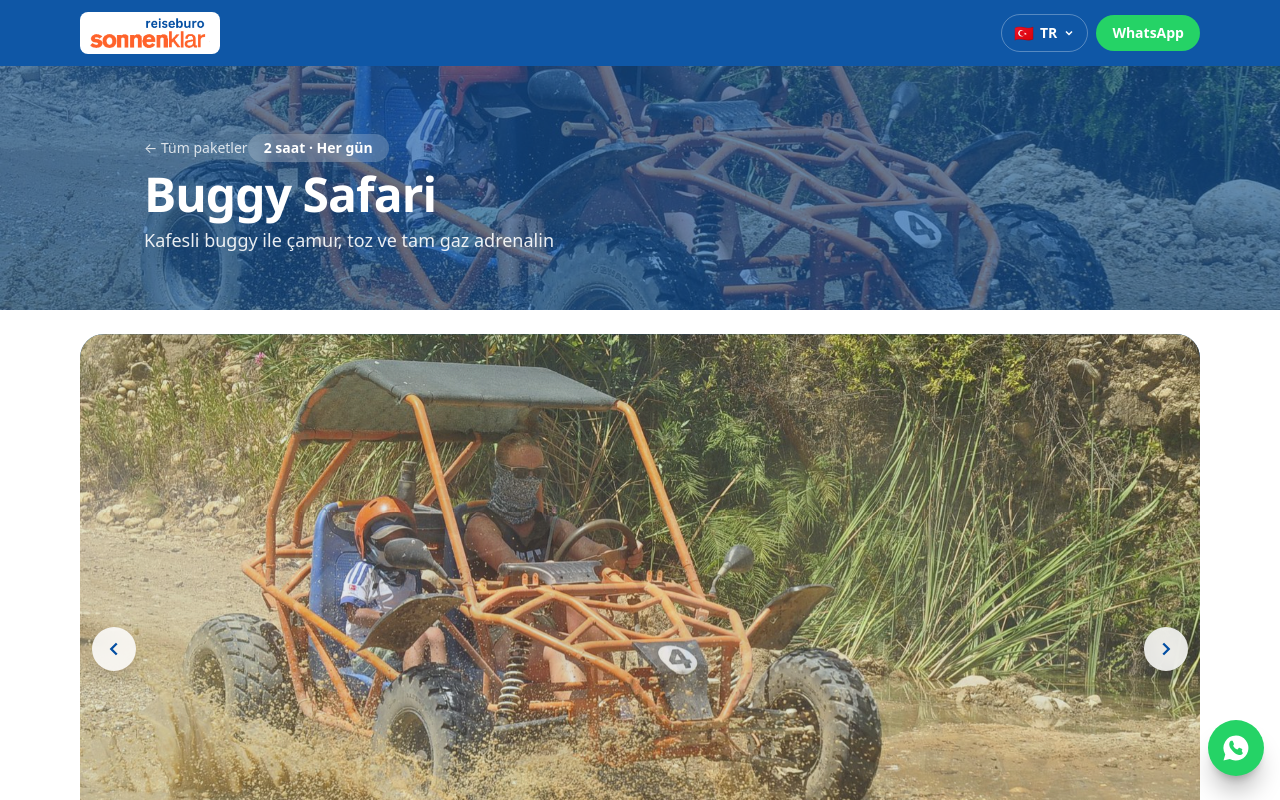
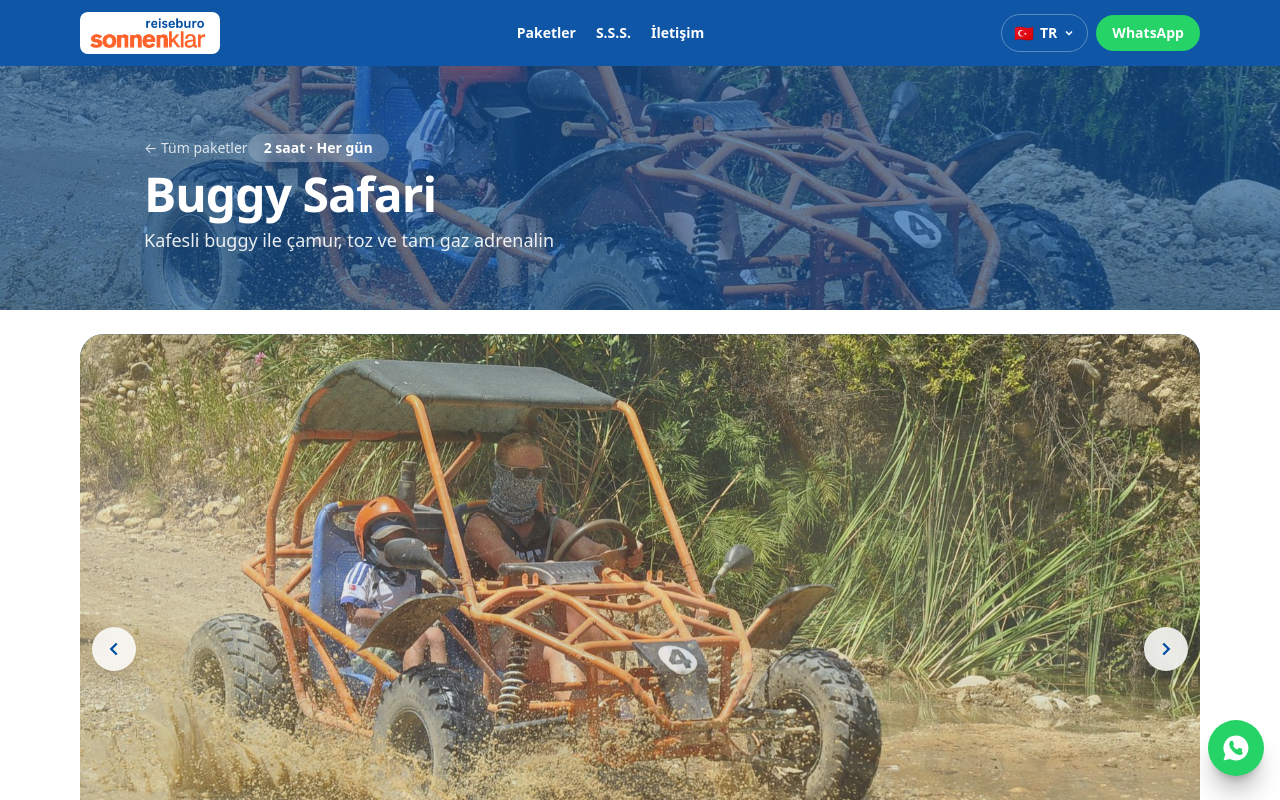
Before and after one commit to pekcandanoglumustafa/safari-landing, a Next.js app: page /tur/buggy-safari in a window 1280 px wide. Shown: the top 800 px of the page. Built offline with nearby package versions, Linux system fonts and the light colour scheme.

Commit message:
Hero arka plan fotografi duzeltildi, ust menuye SSS ve Iletisim eklendi, dil secici netlestirildi

```diff
--- a/app/LangSwitcher.tsx
+++ b/app/LangSwitcher.tsx
@@ -2,7 +2,7 @@
 import { useState, useRef, useEffect } from "react";
 
 const LANGS = [
-  { code: "tr", label: "Türkçe", flag: "🇹🇷" },
+  { code: "tr", label: "Türkçe", flag: "🇹🇷", ready: true },
   { code: "en", label: "English", flag: "🇬🇧" },
   { code: "de", label: "Deutsch", flag: "🇩🇪" },
   { code: "ru", label: "Русский", flag: "🇷🇺" },
@@ -31,9 +31,10 @@ export default function LangSwitcher() {
         <div className="absolute right-0 z-50 mt-2 w-40 overflow-hidden rounded-xl bg-white py-1 shadow-xl ring-1 ring-black/10">
           {LANGS.map((l) => (
             <button key={l.code}
-              onClick={() => { setActive(l); setOpen(false); }}
-              className={`flex w-full items-center gap-2.5 px-4 py-2.5 text-sm hover:bg-orange/10 ${active.code === l.code ? "font-bold text-navy" : "text-ink/80"}`}>
-              <span className="text-base">{l.flag}</span>{l.label}
+              onClick={() => { if (l.ready) setActive(l); setOpen(false); }}
+              className={`flex w-full items-center justify-between gap-2.5 px-4 py-2.5 text-sm hover:bg-orange/10 ${active.code === l.code ? "font-bold text-navy" : "text-ink/80"}`}>
+              <span className="flex items-center gap-2.5"><span className="text-base">{l.flag}</span>{l.label}</span>
+              {!l.ready && <span className="rounded-full bg-ink/10 px-2 py-0.5 text-[10px] font-semibold text-ink/60">soon</span>}
             </button>
           ))}
         </div>
--- a/app/iletisim/page.tsx
+++ b/app/iletisim/page.tsx
@@ -20,6 +20,11 @@ export default function Iletisim() {
           <Link href="/" className="rounded-lg bg-white px-2.5 py-1.5">
             <Image src="/logo.png" alt="Side Quad Buggy Safari" width={120} height={30} />
           </Link>
+          <nav className="hidden items-center gap-5 text-sm font-semibold text-white sm:flex">
+            <Link href="/" className="hover:text-orange">Paketler</Link>
+            <Link href="/sss" className="hover:text-orange">S.S.S.</Link>
+            <Link href="/iletisim" className="hover:text-orange">İletişim</Link>
+          </nav>
           <div className="flex items-center gap-2">
             <LangSwitcher />
             <a href={CONTACT.whatsapp} target="_blank" rel="noopener" data-wa="1"
--- a/app/layout.tsx
+++ b/app/layout.tsx
@@ -9,7 +9,7 @@ export const metadata: Metadata = {
   title: "Quad & Buggy Safari Antalya | Side Manavgat — Otelden Alma Dahil",
   description: "Antalya, Side ve Manavgat'ta Quad Safari, Buggy Safari ve Aile Buggy turları. Otelden ücretsiz alma-bırakma, ödeme tur günü. Hemen WhatsApp: 0507 617 17 77.",
   keywords: ["antalya quad safari","side buggy safari","manavgat quad turu","antalya atv turu","buggy safari fiyat","aile buggy safari"],
-  openGraph: { type: "website", locale: "tr_TR", title: "Quad & Buggy Safari Antalya", description: "Quad, Buggy ve Aile Buggy safari — otelden alma dahil, ödeme tur günü.", images: ["/img/08.jpg"] },
+  openGraph: { type: "website", locale: "tr_TR", title: "Quad & Buggy Safari Antalya", description: "Quad, Buggy ve Aile Buggy safari — otelden alma dahil, ödeme tur günü.", images: ["/img/buggy-1.jpg"] },
   robots: { index: true, follow: true },
   alternates: { canonical: "/" },
 };
@@ -23,7 +23,7 @@ export default function RootLayout({ children }: { children: React.ReactNode })
   return (
     <html lang="tr">
       <head>
-        <link rel="preload" as="image" href="/_next/image?url=%2Fimg%2F08.jpg&w=1600&q=82" fetchPriority="high" />
+        <link rel="preload" as="image" href="/_next/image?url=%2Fimg%2Fbuggy-1.jpg&w=1600&q=82" fetchPriority="high" />
         {/* Google tag (gtag.js) */}
         <script async src="https://www.googletagmanager.com/gtag/js?id=AW-11252315439" />
         <script
--- a/app/page.tsx
+++ b/app/page.tsx
@@ -10,7 +10,7 @@ export default function Home() {
       {/* HERO */}
       <section className="relative overflow-hidden bg-navy text-white">
         <div className="absolute inset-0" aria-hidden>
-          <Image src="/img/08.jpg" alt="" fill priority sizes="100vw" quality={82} className="kb object-cover" />
+          <Image src="/img/buggy-1.jpg" alt="" fill priority sizes="100vw" quality={82} className="kb object-cover" />
           <div className="absolute inset-0 bg-gradient-to-r from-navy/92 via-navy/60 to-navy/30" />
           <div className="absolute inset-0 bg-gradient-to-t from-navy/80 via-transparent to-navy/20" />
         </div>
@@ -19,6 +19,11 @@ export default function Home() {
           <span className="rounded-lg bg-white px-2.5 py-1.5">
             <Image src="/logo.png" alt="Side Quad Buggy Safari" width={132} height={33} priority />
           </span>
+          <nav className="hidden items-center gap-5 text-sm font-semibold text-white sm:flex">
+            <a href="#paketler" className="hover:text-orange">Paketler</a>
+            <Link href="/sss" className="hover:text-orange">S.S.S.</Link>
+            <Link href="/iletisim" className="hover:text-orange">İletişim</Link>
+          </nav>
           <div className="flex items-center gap-2">
             <LangSwitcher />
             <a href={CONTACT.whatsapp} target="_blank" rel="noopener" data-wa="1"
--- a/app/sss/page.tsx
+++ b/app/sss/page.tsx
@@ -32,6 +32,11 @@ export default function SSS() {
           <Link href="/" className="rounded-lg bg-white px-2.5 py-1.5">
             <Image src="/logo.png" alt="Side Quad Buggy Safari" width={120} height={30} />
           </Link>
+          <nav className="hidden items-center gap-5 text-sm font-semibold text-white sm:flex">
+            <Link href="/" className="hover:text-orange">Paketler</Link>
+            <Link href="/sss" className="hover:text-orange">S.S.S.</Link>
+            <Link href="/iletisim" className="hover:text-orange">İletişim</Link>
+          </nav>
           <div className="flex items-center gap-2">
             <LangSwitcher />
             <a href={CONTACT.whatsapp} target="_blank" rel="noopener" data-wa="1"
--- a/app/tur/[slug]/page.tsx
+++ b/app/tur/[slug]/page.tsx
@@ -51,6 +51,11 @@ export default async function TurPage({ params }: { params: Promise<{ slug: stri
           <Link href="/" className="rounded-lg bg-white px-2.5 py-1.5">
             <Image src="/logo.png" alt="Side Quad Buggy Safari" width={120} height={30} />
           </Link>
+          <nav className="hidden items-center gap-5 text-sm font-semibold text-white sm:flex">
+            <Link href="/" className="hover:text-orange">Paketler</Link>
+            <Link href="/sss" className="hover:text-orange">S.S.S.</Link>
+            <Link href="/iletisim" className="hover:text-orange">İletişim</Link>
+          </nav>
           <div className="flex items-center gap-2">
             <LangSwitcher />
             <a href={CONTACT.whatsapp} target="_blank" rel="noopener" data-wa="1" className="rounded-full bg-wa px-4 py-2 text-sm font-bold text-white hover:bg-wa-dark">WhatsApp</a>
```
